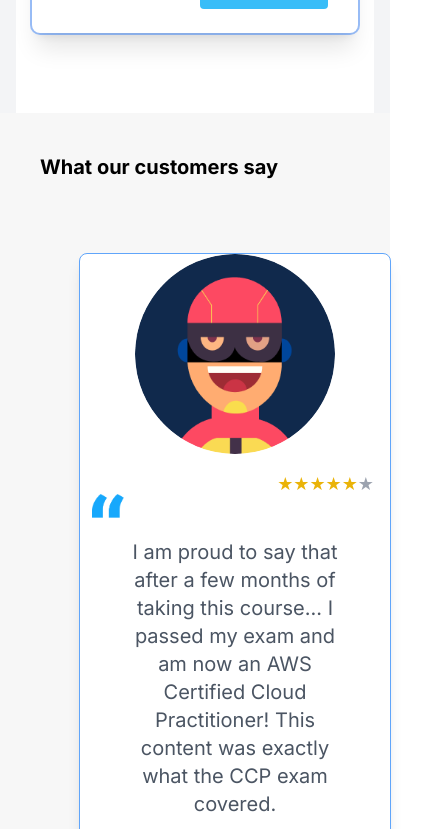
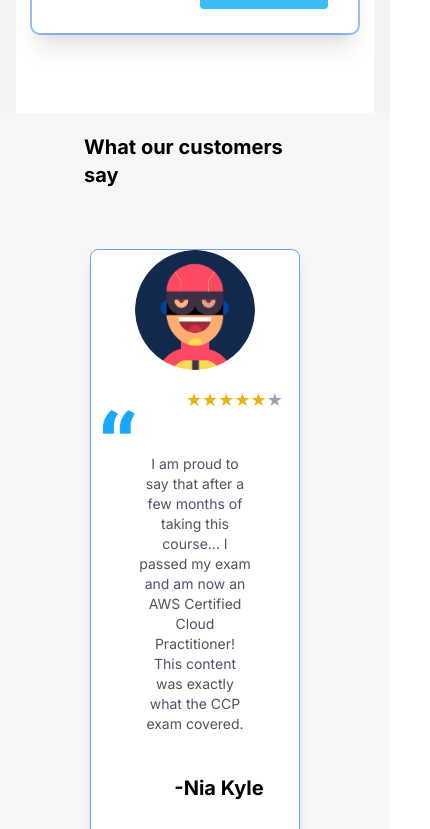
Before and after one commit to Gaurang-02/training_horizon_Assignment, a Next.js app: page / in a window 390 px wide. Shown: the part 3335-4164 px from the top of the page, 430 px wide, since content can reach past the window. Built offline with nearby package versions, Linux system fonts and the light colour scheme.

Commit message:
Update Testimonials.jsx

```diff
--- a/app/components/Testimonials.jsx
+++ b/app/components/Testimonials.jsx
@@ -4,30 +4,36 @@
 
 const Testimonial = () => {
   return (
-    <div className="w-full m-10 flex flex-col items-start justify-center  h-full">
+    <div className="w-full px-16  max-sm:m-0 flex flex-col items-start justify-center  h-full">
       <div className="flex items-start">
-        <h1 className="font-bold  text-xl mb-8">What our customers say</h1>
+        <h1 className="font-bold p-4 mt-6 max-sm:m-1 text-xl mb-8">
+          What our customers say
+        </h1>
       </div>
       <div className="flex items-center justify-center w-full h-full">
-        <div className="bg-white mx-auto w-4/5 sm:mx-10 border border-blue-400 md:mx-20 lg:mx-32 xl:mx-48 h-auto md:h-80 my-10 rounded-lg shadow-lg flex flex-col md:flex-row items-center">
+        <div className="bg-white mx-auto w-4/5 sm:mx-10 border border-blue-400   h-auto md:h-80 my-10 rounded-lg shadow-lg flex flex-col md:flex-row items-center">
           <div className="flex-shrink-0 mb-4 md:mb-0  md:-ml-[100px]">
             <img
               src="/images/person.png"
               alt="User avatar"
-              className="h-[200px] w-[200px] rounded-full"
+              className="h-[200px] w-[200px] max-sm:h-[120px] max-sm:w-[120px] rounded-full"
             />
           </div>
           <div className="ml-0 md:ml-6 text-center flex flex-col  md:text-left">
             <div className="flex flex-row justify-between w-full  ">
               <div className="pt-6">
-                <img src="/icons/colon.png" alt="colons" className="w-8 h-6  mx-3"  />
+                <img
+                  src="/icons/colon.png"
+                  alt="colons"
+                  className="w-8 h-6  mx-3"
+                />
               </div>
               <div className="md:flex-row pb-8 pr-4">
                 <span className="text-yellow-500 text-lg">★★★★★</span>
                 <span className="text-gray-400 text-lg">★</span>
               </div>
             </div>
-            <p className="mt-2 px-12 text-xl text-gray-600 ">
+            <p className="mt-2 px-12 text-xl text-gray-600  max-sm:text-sm">
               I am proud to say that after a few months of taking this course...
               I passed my exam and am now an AWS Certified Cloud Practitioner!
               This content was exactly what the CCP exam covered.
@@ -38,7 +44,7 @@
             <img src="/icons/next.png" alt="arrow" className="h-8 w-8" />
           </button>
           <button className=" bg-blue-400 rounded-xl w-[70px] h-[30px] my-8 flex items-center justify-center hover:bg-blue-600 sm:hidden">
-            <img src="/icons/next.png" alt="arrow" className="sm:hidden h-3"/>
+            <img src="/icons/next.png" alt="arrow" className="sm:hidden h-3" />
           </button>
         </div>
       </div>
```
